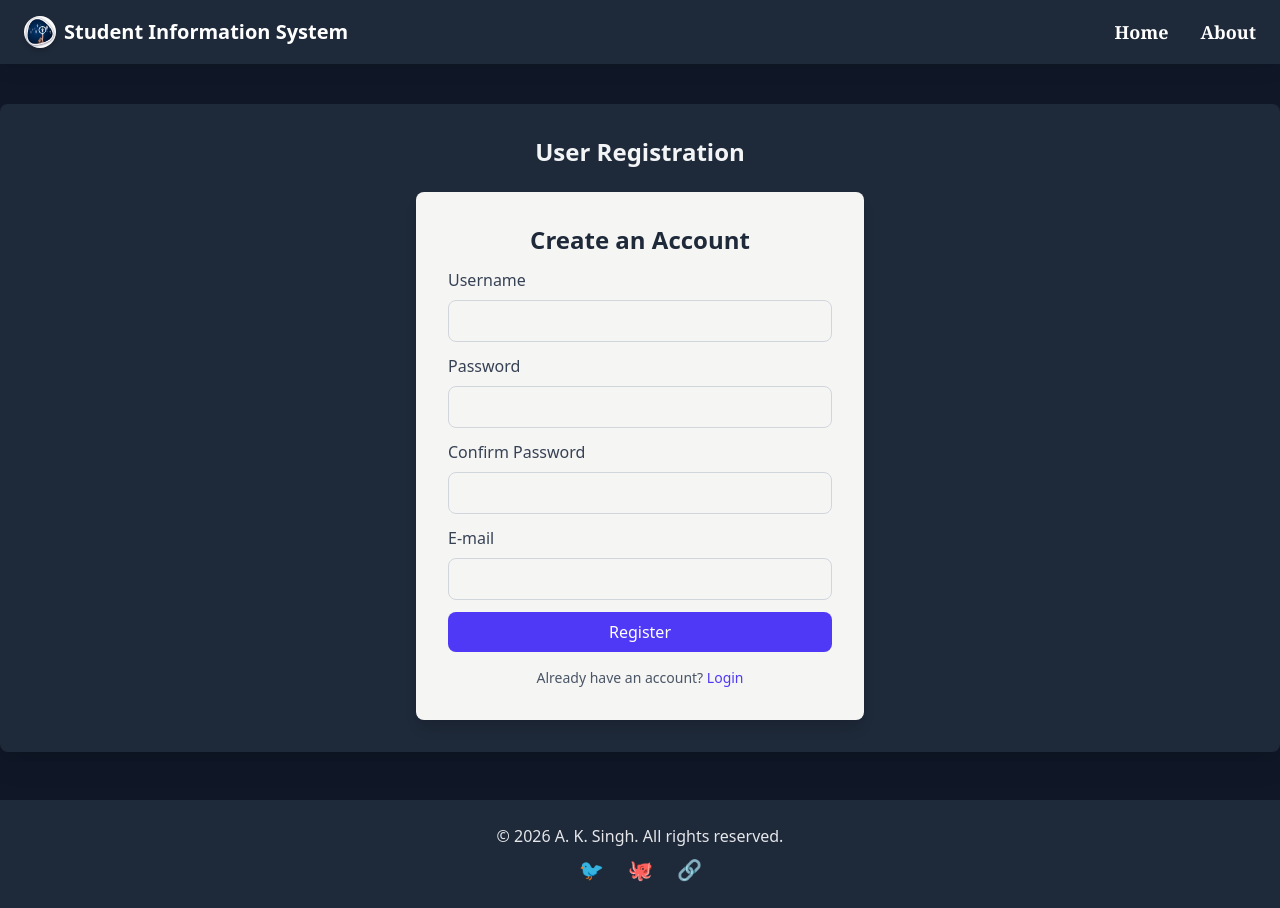
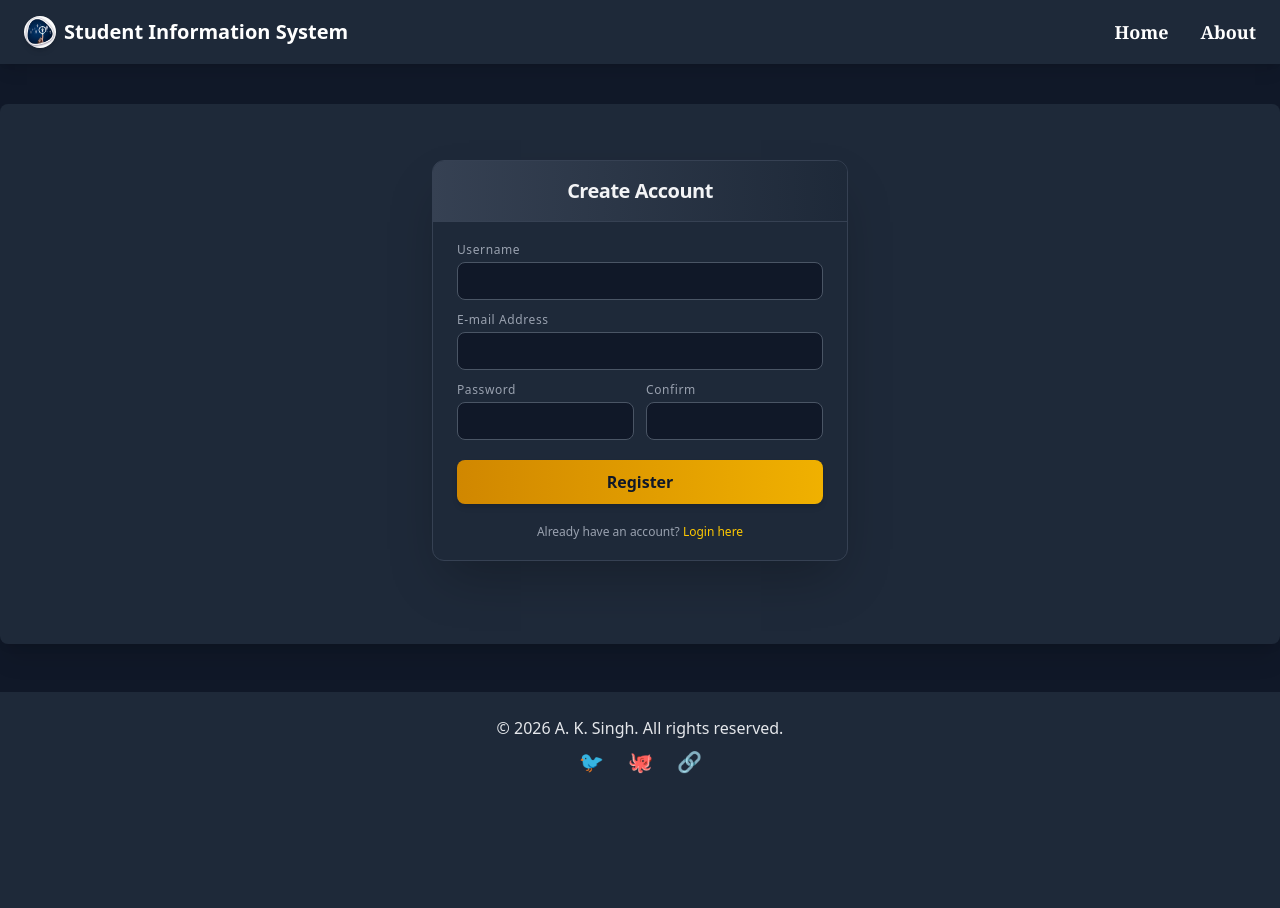
Before and after one commit to Abhisheksingh0301/studentinfo, a Flask app: template app/templates/register.html in a window 1280 px wide. After the commit the page ends 774 px from the top, so only its background shows below. Run offline with Flask 3, Linux system fonts and the light colour scheme; the template is opened without the code that fills it, so the values that code supplies are empty.

Commit message:
update login/register page

```diff
--- a/app/templates/register.html
+++ b/app/templates/register.html
@@ -1,56 +1,100 @@
 {% extends "layout.html" %}
-
-{% block title %}User registration{% endblock %}
+{% block title %}User Registration{% endblock %}
 
 {% block content %}
-<body class="bg-gray-100 flex items-center justify-center min-h-screen">
+<div class="max-w-md mx-auto mt-4 sm:mt-6 px-4">
 
-    <div class="container mx-auto px-4 sm:px-6 lg:px-8 flex flex-col items-center">
-        <h2 class="text-xl sm:text-2xl font-semibold mb-6">User Registration</h2>
+    <div class="bg-gray-800 rounded-xl shadow-2xl border border-gray-700 overflow-hidden">
 
-        <form method="POST" class="bg-stone-100 shadow-lg rounded-lg px-8 py-8 w-full max-w-md">
-            <h2 class="text-2xl font-semibold text-gray-800 mb-3 text-center">Create an Account</h2>
+        <div class="bg-gradient-to-r from-gray-700 to-gray-800 px-6 py-4 text-center border-b border-gray-700">
+            <h2 class="text-xl font-bold text-gray-100 tracking-tight">
+                Create Account
+            </h2>
+        </div>
 
-            <!-- Username -->
-            <div class="mb-3">
-                <label for="username" class="block text-gray-700 font-medium mb-2">Username</label>
-                <input type="text" id="username" name="username" required autocomplete="off"
-                    class="w-full px-4 py-2 border border-gray-300 rounded-lg focus:outline-none focus:ring-2 focus:ring-indigo-500">
+        <form method="POST" class="px-6 py-5 space-y-3">
+
+            <div>
+                <label for="username" class="block text-gray-400 text-xs font-medium mb-1 tracking-wider">
+                    Username
+                </label>
+                <input
+                    type="text"
+                    id="username"
+                    name="username"
+                    required
+                    autocomplete="off"
+                    class="w-full px-3 py-2 bg-gray-900 border border-gray-600 rounded-lg
+                           text-gray-100 text-sm focus:outline-none focus:border-yellow-500/70 focus:ring-2 focus:ring-yellow-500/30
+                           transition duration-200"
+                >
             </div>
 
-            <!-- Password -->
-            <div class="mb-3">
-                <label for="password" class="block text-gray-700 font-medium mb-2">Password</label>
-                <input type="password" id="password" name="password" required
-                    class="w-full px-4 py-2 border border-gray-300 rounded-lg focus:outline-none focus:ring-2 focus:ring-indigo-500">
+            <div>
+                <label for="email" class="block text-gray-400 text-xs font-medium mb-1 tracking-wider">
+                    E-mail Address
+                </label>
+                <input
+                    type="email"
+                    id="email"
+                    name="email"
+                    required
+                    class="w-full px-3 py-2 bg-gray-900 border border-gray-600 rounded-lg
+                           text-gray-100 text-sm focus:outline-none focus:border-yellow-500/70 focus:ring-2 focus:ring-yellow-500/30
+                           transition duration-200"
+                >
             </div>
 
-            <!-- Confirm Password -->
-            <div class="mb-3">
-                <label for="confirm_password" class="block text-gray-700 font-medium mb-2">Confirm Password</label>
-                <input type="password" id="confirm_password" name="confirm_password" required
-                    class="w-full px-4 py-2 border border-gray-300 rounded-lg focus:outline-none focus:ring-2 focus:ring-indigo-500">
-            </div>
-            <div class="mb-3">
-                <label for="email" class="block text-gray-700 font-medium mb-2">E-mail</label>
-                <input type="email" id="email" name="email" required
-                    class="w-full px-4 py-2 border border-gray-300 rounded-lg focus:outline-none focus:ring-2 focus:ring-indigo-500">
+            <div class="grid grid-cols-1 sm:grid-cols-2 gap-3">
+                <div>
+                    <label for="password" class="block text-gray-400 text-xs font-medium mb-1  tracking-wider">
+                        Password
+                    </label>
+                    <input
+                        type="password"
+                        id="password"
+                        name="password"
+                        required
+                        class="w-full px-3 py-2 bg-gray-900 border border-gray-600 rounded-lg
+                               text-gray-100 text-sm focus:outline-none focus:border-yellow-500/70 focus:ring-2 focus:ring-yellow-500/30"
+                    >
+                </div>
+                <div>
+                    <label for="confirm_password" class="block text-gray-400 text-xs font-medium mb-1 tracking-wider">
+                        Confirm
+                    </label>
+                    <input
+                        type="password"
+                        id="confirm_password"
+                        name="confirm_password"
+                        required
+                        class="w-full px-3 py-2 bg-gray-900 border border-gray-600 rounded-lg
+                               text-gray-100 text-sm focus:outline-none focus:border-yellow-500/70 focus:ring-2 focus:ring-yellow-500/30"
+                    >
+                </div>
             </div>
 
-            <!-- Submit Button -->
-            <button type="submit"
-                class="w-full cursor-pointer bg-indigo-600 text-white py-2 px-4 rounded-lg hover:bg-indigo-700 transition-colors duration-200 font-medium">
+            <button
+                type="submit"
+                class="w-full bg-gradient-to-r from-yellow-600 to-yellow-500
+                       hover:from-yellow-500 hover:to-yellow-400 cursor-pointer
+                       text-gray-900 font-bold py-2.5 px-6 rounded-lg
+                       shadow-md transform hover:-translate-y-0.5
+                       transition-all duration-300 mt-2"
+            >
                 Register
             </button>
 
-            <!-- Login Link -->
-            <p class="text-center text-gray-600 text-sm mt-4">
-                Already have an account?
-                <a href="/login" class="text-indigo-600 hover:underline font-medium">Login</a>
-            </p>
+            <div class="text-center text-xs pt-2">
+                <p class="text-gray-400">
+                    Already have an account?
+                    <a href="/login" class="text-yellow-400 hover:text-yellow-300 font-medium transition-colors">
+                        Login here
+                    </a>
+                </p>
+            </div>
+
         </form>
     </div>
-
-</body>
-
+</div>
 {% endblock %}
--- a/static/output.css
+++ b/static/output.css
@@ -10,6 +10,7 @@
       "Courier New", monospace;
     --color-red-400: oklch(70.4% 0.191 22.216);
     --color-red-500: oklch(63.7% 0.237 25.331);
+    --color-red-600: oklch(57.7% 0.245 27.325);
     --color-red-700: oklch(50.5% 0.213 27.518);
     --color-amber-100: oklch(96.2% 0.059 95.617);
     --color-amber-200: oklch(92.4% 0.12 95.746);
@@ -21,6 +22,7 @@
     --color-yellow-300: oklch(90.5% 0.182 98.111);
     --color-yellow-400: oklch(85.2% 0.199 91.936);
     --color-yellow-500: oklch(79.5% 0.184 86.047);
+    --color-yellow-600: oklch(68.1% 0.162 75.834);
     --color-green-100: oklch(96.2% 0.044 156.743);
     --color-green-500: oklch(72.3% 0.219 149.579);
     --color-green-600: oklch(62.7% 0.194 149.214);
@@ -531,6 +527,9 @@
   .resize {
     resize: both;
   }
+  .grid-cols-1 {
+    grid-template-columns: repeat(1, minmax(0, 1fr));
+  }
   .flex-col {
     flex-direction: column;
   }
@@ -551,6 +550,9 @@
   }
   .justify-end {
     justify-content: flex-end;
+  }
+  .gap-3 {
+    gap: calc(var(--spacing) * 3);
   }
   .gap-4 {
     gap: calc(var(--spacing) * 4);
@@ -568,6 +570,13 @@
       margin-block-end: calc(calc(var(--spacing) * 2) * calc(1 - var(--tw-space-y-reverse)));
     }
   }
+  .space-y-3 {
+    :where(& > :not(:last-child)) {
+      --tw-space-y-reverse: 0;
+      margin-block-start: calc(calc(var(--spacing) * 3) * var(--tw-space-y-reverse));
+      margin-block-end: calc(calc(var(--spacing) * 3) * calc(1 - var(--tw-space-y-reverse)));
+    }
+  }
   .space-y-4 {
     :where(& > :not(:last-child)) {
       --tw-space-y-reverse: 0;
@@ -808,14 +849,14 @@
     --tw-gradient-position: to right in oklab;
     background-image: linear-gradient(var(--tw-gradient-stops));
   }
+  .from-gray-700 {
+    --tw-gradient-from: var(--color-gray-700);
+    --tw-gradient-stops: var(--tw-gradient-via-stops, var(--tw-gradient-position), var(--tw-gradient-from) var(--tw-gradient-from-position), var(--tw-gradient-to) var(--tw-gradient-to-position));
+  }
   .from-indigo-50 {
     --tw-gradient-from: var(--color-indigo-50);
     --tw-gradient-stops: var(--tw-gradient-via-stops, var(--tw-gradient-position), var(--tw-gradient-from) var(--tw-gradient-from-position), var(--tw-gradient-to) var(--tw-gradient-to-position));
   }
-  .from-indigo-100 {
-    --tw-gradient-from: var(--color-indigo-100);
-    --tw-gradient-stops: var(--tw-gradient-via-stops, var(--tw-gradient-position), var(--tw-gradient-from) var(--tw-gradient-from-position), var(--tw-gradient-to) var(--tw-gradient-to-position));
-  }
   .from-indigo-200 {
     --tw-gradient-from: var(--color-indigo-200);
     --tw-gradient-stops: var(--tw-gradient-via-stops, var(--tw-gradient-position), var(--tw-gradient-from) var(--tw-gradient-from-position), var(--tw-gradient-to) var(--tw-gradient-to-position));
@@ -828,30 +869,17 @@
     --tw-gradient-from: var(--color-indigo-600);
     --tw-gradient-stops: var(--tw-gradient-via-stops, var(--tw-gradient-position), var(--tw-gradient-from) var(--tw-gradient-from-position), var(--tw-gradient-to) var(--tw-gradient-to-position));
   }
-  .from-indigo-700 {
-    --tw-gradient-from: var(--color-indigo-700);
+  .from-yellow-600 {
+    --tw-gradient-from: var(--color-yellow-600);
     --tw-gradient-stops: var(--tw-gradient-via-stops, var(--tw-gradient-position), var(--tw-gradient-from) var(--tw-gradient-from-position), var(--tw-gradient-to) var(--tw-gradient-to-position));
-  }
-  .via-purple-50 {
-    --tw-gradient-via: var(--color-purple-50);
-    --tw-gradient-via-stops: var(--tw-gradient-position), var(--tw-gradient-from) var(--tw-gradient-from-position), var(--tw-gradient-via) var(--tw-gradient-via-position), var(--tw-gradient-to) var(--tw-gradient-to-position);
-    --tw-gradient-stops: var(--tw-gradient-via-stops);
   }
   .via-purple-600 {
     --tw-gradient-via: var(--color-purple-600);
     --tw-gradient-via-stops: var(--tw-gradient-position), var(--tw-gradient-from) var(--tw-gradient-from-position), var(--tw-gradient-via) var(--tw-gradient-via-position), var(--tw-gradient-to) var(--tw-gradient-to-position);
     --tw-gradient-stops: var(--tw-gradient-via-stops);
   }
-  .to-blue-500 {
-    --tw-gradient-to: var(--color-blue-500);
-    --tw-gradient-stops: var(--tw-gradient-via-stops, var(--tw-gradient-position), var(--tw-gradient-from) var(--tw-gradient-from-position), var(--tw-gradient-to) var(--tw-gradient-to-position));
-  }
-  .to-blue-700 {
-    --tw-gradient-to: var(--color-blue-700);
-    --tw-gradient-stops: var(--tw-gradient-via-stops, var(--tw-gradient-position), var(--tw-gradient-from) var(--tw-gradient-from-position), var(--tw-gradient-to) var(--tw-gradient-to-position));
-  }
-  .to-pink-100 {
-    --tw-gradient-to: var(--color-pink-100);
+  .to-gray-800 {
+    --tw-gradient-to: var(--color-gray-800);
     --tw-gradient-stops: var(--tw-gradient-via-stops, var(--tw-gradient-position), var(--tw-gradient-from) var(--tw-gradient-from-position), var(--tw-gradient-to) var(--tw-gradient-to-position));
   }
   .to-pink-200 {
@@ -874,6 +902,10 @@
     --tw-gradient-to: var(--color-purple-600);
     --tw-gradient-stops: var(--tw-gradient-via-stops, var(--tw-gradient-position), var(--tw-gradient-from) var(--tw-gradient-from-position), var(--tw-gradient-to) var(--tw-gradient-to-position));
   }
+  .to-yellow-500 {
+    --tw-gradient-to: var(--color-yellow-500);
+    --tw-gradient-stops: var(--tw-gradient-via-stops, var(--tw-gradient-position), var(--tw-gradient-from) var(--tw-gradient-from-position), var(--tw-gradient-to) var(--tw-gradient-to-position));
+  }
   .bg-clip-text {
     background-clip: text;
   }
@@ -916,12 +948,18 @@
   .py-2 {
     padding-block: calc(var(--spacing) * 2);
   }
+  .py-2\.5 {
+    padding-block: calc(var(--spacing) * 2.5);
+  }
   .py-3 {
     padding-block: calc(var(--spacing) * 3);
   }
   .py-4 {
     padding-block: calc(var(--spacing) * 4);
   }
+  .py-5 {
+    padding-block: calc(var(--spacing) * 5);
+  }
   .py-6 {
     padding-block: calc(var(--spacing) * 6);
   }
@@ -931,8 +969,20 @@
   .py-12 {
     padding-block: calc(var(--spacing) * 12);
   }
+  .pt-2 {
+    padding-top: calc(var(--spacing) * 2);
+  }
+  .pt-4 {
+    padding-top: calc(var(--spacing) * 4);
+  }
+  .pt-6 {
+    padding-top: calc(var(--spacing) * 6);
+  }
   .pb-2 {
     padding-bottom: calc(var(--spacing) * 2);
+  }
+  .pb-10 {
+    padding-bottom: calc(var(--spacing) * 10);
   }
   .text-center {
     text-align: center;
@@ -1171,6 +1211,11 @@
     transition-timing-function: var(--tw-ease, var(--default-transition-timing-function));
     transition-duration: var(--tw-duration, var(--default-transition-duration));
   }
+  .transition-all {
+    transition-property: all;
+    transition-timing-function: var(--tw-ease, var(--default-transition-timing-function));
+    transition-duration: var(--tw-duration, var(--default-transition-duration));
+  }
   .transition-colors {
     transition-property: color, background-color, border-color, outline-color, text-decoration-color, fill, stroke, --tw-gradient-from, --tw-gradient-via, --tw-gradient-to;
     transition-timing-function: var(--tw-ease, var(--default-transition-timing-function));
@@ -1202,14 +1247,17 @@
       background-color: var(--color-gray-800);
     }
   }
-  .even\:bg-gray-50 {
-    &:nth-child(even) {
-      background-color: var(--color-gray-50);
-    }
-  }
   .even\:bg-gray-700 {
     &:nth-child(even) {
       background-color: var(--color-gray-700);
+    }
+  }
+  .hover\:-translate-y-0\.5 {
+    &:hover {
+      @media (hover: hover) {
+        --tw-translate-y: calc(var(--spacing) * -0.5);
+        translate: var(--tw-translate-x) var(--tw-translate-y);
+      }
     }
   }
   .hover\:scale-105 {
@@ -1281,6 +1315,22 @@
       }
     }
   }
+  .hover\:from-yellow-500 {
+    &:hover {
+      @media (hover: hover) {
+        --tw-gradient-from: var(--color-yellow-500);
+        --tw-gradient-stops: var(--tw-gradient-via-stops, var(--tw-gradient-position), var(--tw-gradient-from) var(--tw-gradient-from-position), var(--tw-gradient-to) var(--tw-gradient-to-position));
+      }
+    }
+  }
+  .hover\:to-yellow-400 {
+    &:hover {
+      @media (hover: hover) {
+        --tw-gradient-to: var(--color-yellow-400);
+        --tw-gradient-stops: var(--tw-gradient-via-stops, var(--tw-gradient-position), var(--tw-gradient-from) var(--tw-gradient-from-position), var(--tw-gradient-to) var(--tw-gradient-to-position));
+      }
+    }
+  }
   .hover\:text-gray-300 {
     &:hover {
       @media (hover: hover) {
@@ -1316,6 +1352,13 @@
       }
     }
   }
+  .hover\:text-yellow-300 {
+    &:hover {
+      @media (hover: hover) {
+        color: var(--color-yellow-300);
+      }
+    }
+  }
   .hover\:underline {
     &:hover {
       @media (hover: hover) {
@@ -1323,9 +1366,25 @@
       }
     }
   }
+  .hover\:shadow-xl {
+    &:hover {
+      @media (hover: hover) {
+        --tw-shadow: 0 20px 25px -5px var(--tw-shadow-color, rgb(0 0 0 / 0.1)), 0 8px 10px -6px var(--tw-shadow-color, rgb(0 0 0 / 0.1));
+        box-shadow: var(--tw-inset-shadow), var(--tw-inset-ring-shadow), var(--tw-ring-offset-shadow), var(--tw-ring-shadow), var(--tw-shadow);
+      }
+    }
+  }
   .focus\:border-blue-500 {
     &:focus {
       border-color: var(--color-blue-500);
+    }
+  }
+  .focus\:border-yellow-500\/70 {
+    &:focus {
+      border-color: color-mix(in srgb, oklch(79.5% 0.184 86.047) 70%, transparent);
+      @supports (color: color-mix(in lab, red, red)) {
+        border-color: color-mix(in oklab, var(--color-yellow-500) 70%, transparent);
+      }
     }
   }
   .focus\:ring-2 {
@@ -1344,17 +1403,35 @@
       --tw-ring-color: var(--color-indigo-500);
     }
   }
+  .focus\:ring-yellow-500\/30 {
+    &:focus {
+      --tw-ring-color: color-mix(in srgb, oklch(79.5% 0.184 86.047) 30%, transparent);
+      @supports (color: color-mix(in lab, red, red)) {
+        --tw-ring-color: color-mix(in oklab, var(--color-yellow-500) 30%, transparent);
+      }
+    }
+  }
   .focus\:outline-none {
     &:focus {
       --tw-outline-style: none;
       outline-style: none;
     }
   }
+  .sm\:mt-6 {
+    @media (width >= 40rem) {
+      margin-top: calc(var(--spacing) * 6);
+    }
+  }
   .sm\:mt-10 {
     @media (width >= 40rem) {
       margin-top: calc(var(--spacing) * 10);
     }
   }
+  .sm\:mt-12 {
+    @media (width >= 40rem) {
+      margin-top: calc(var(--spacing) * 12);
+    }
+  }
   .sm\:flex {
     @media (width >= 40rem) {
       display: flex;
@@ -1363,6 +1440,11 @@
   .sm\:hidden {
     @media (width >= 40rem) {
       display: none;
+    }
+  }
+  .sm\:grid-cols-2 {
+    @media (width >= 40rem) {
+      grid-template-columns: repeat(2, minmax(0, 1fr));
     }
   }
   .sm\:flex-row {
@@ -1775,55 +1785,9 @@
       color: var(--color-purple-300);
     }
   }
-  .dark\:text-red-400 {
-    @media (prefers-color-scheme: dark) {
-      color: var(--color-red-400);
-    }
-  }
   .dark\:text-teal-300 {
     @media (prefers-color-scheme: dark) {
       color: var(--color-teal-300);
-    }
-  }
-  .dark\:text-yellow-300 {
-    @media (prefers-color-scheme: dark) {
-      color: var(--color-yellow-300);
-    }
-  }
-  .dark\:hover\:bg-blue-600 {
-    @media (prefers-color-scheme: dark) {
-      &:hover {
-        @media (hover: hover) {
-          background-color: var(--color-blue-600);
-        }
-      }
-    }
-  }
-  .dark\:hover\:bg-gray-600 {
-    @media (prefers-color-scheme: dark) {
-      &:hover {
-        @media (hover: hover) {
-          background-color: var(--color-gray-600);
-        }
-      }
-    }
-  }
-  .dark\:hover\:bg-gray-700 {
-    @media (prefers-color-scheme: dark) {
-      &:hover {
-        @media (hover: hover) {
-          background-color: var(--color-gray-700);
-        }
-      }
-    }
-  }
-  .dark\:hover\:text-gray-300 {
-    @media (prefers-color-scheme: dark) {
-      &:hover {
-        @media (hover: hover) {
-          color: var(--color-gray-300);
-        }
-      }
     }
   }
   .print\:hidden {
@@ -2087,6 +2051,21 @@
 @property --tw-ease {
   syntax: "*";
   inherits: false;
+}
+@property --tw-translate-x {
+  syntax: "*";
+  inherits: false;
+  initial-value: 0;
+}
+@property --tw-translate-y {
+  syntax: "*";
+  inherits: false;
+  initial-value: 0;
+}
+@property --tw-translate-z {
+  syntax: "*";
+  inherits: false;
+  initial-value: 0;
 }
 @property --tw-scale-x {
   syntax: "*";
@@ -2165,6 +2144,9 @@
       --tw-backdrop-sepia: initial;
       --tw-duration: initial;
       --tw-ease: initial;
+      --tw-translate-x: 0;
+      --tw-translate-y: 0;
+      --tw-translate-z: 0;
       --tw-scale-x: 1;
       --tw-scale-y: 1;
       --tw-scale-z: 1;
```
Also changed, not shown: other parts of static/output.css (+74 -158 lines), app/routes.py (+8 -0 lines), app/templates/login.html (+80 -32 lines).
